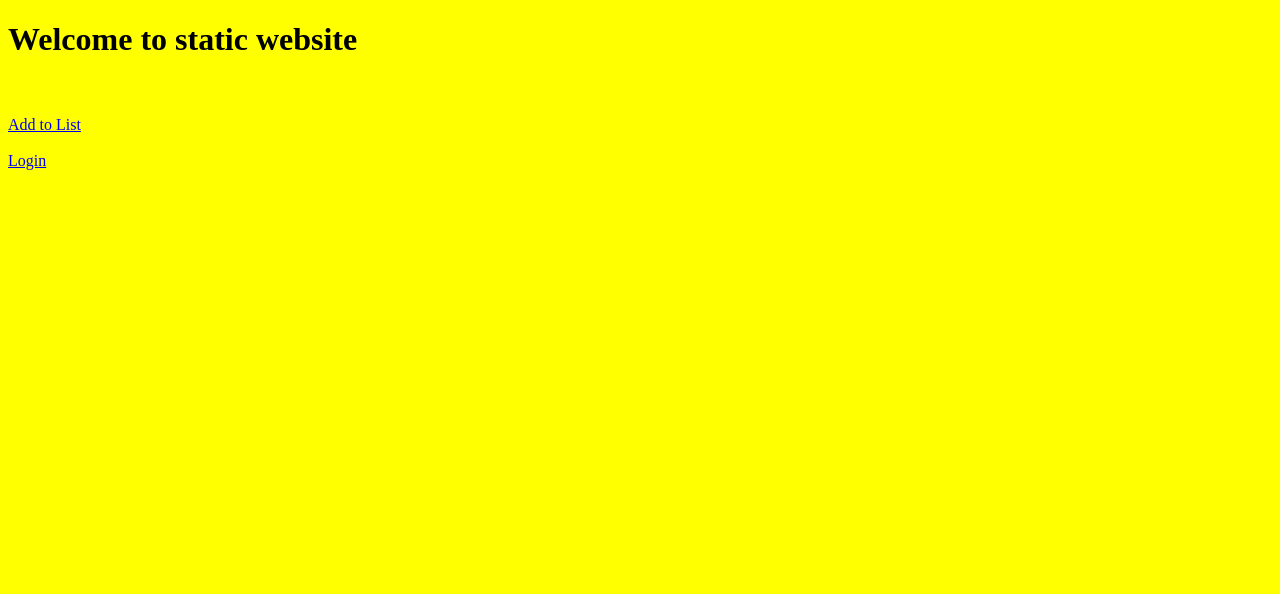
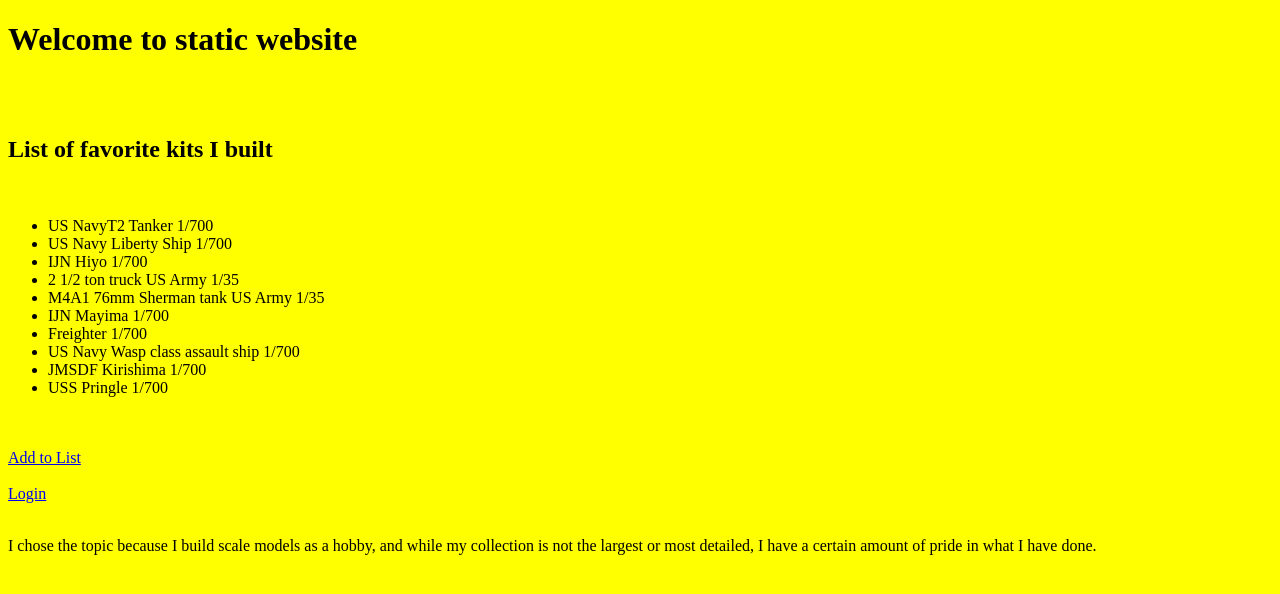
Before and after one commit to robcostello3/StaticWebSite, a website: page views/index.html in a window 1280 px wide. Drawn offline with Linux system fonts and the light colour scheme.

Commit message:
added text boxes and started list

```diff
--- a/views/index.html
+++ b/views/index.html
@@ -11,12 +11,33 @@
     <h1>Welcome to static website</h1>
     <br>
     <br>
+    <h2>List of favorite kits I built</h2>
+    <br>
+    <ul>
+        <li>US NavyT2 Tanker 1/700</li>
+        <li>US Navy Liberty Ship 1/700</li>
+        <li>IJN Hiyo 1/700</li>
+        <li>2 1/2 ton truck US Army 1/35</li>
+        <li>M4A1 76mm Sherman tank US Army 1/35</li>
+        <li>IJN Mayima 1/700</li>
+        <li>Freighter 1/700</li>
+        <li>US Navy Wasp class assault ship 1/700</li>
+        <li>JMSDF Kirishima 1/700</li>
+        <li>USS Pringle 1/700</li>
+    </ul>
+    <br>
+    <br>
     <a href="/addList.html">Add to List</a>
     <br>
     <br>
     <a href="/login.html">Login</a>
     <br>
     <br>
+    <p>I chose the topic because I build scale models as a hobby,
+        and while my collection is not the largest or most detailed,
+        I have a certain amount of pride in what I have done.
+
+    </p>
     <!--<img src="image/what.JPG" alt="What" width="500" height="400">-->
 
     <script src="scripts/script.js"></script>
```
Also changed, not shown: views/addList.html (+2 -0 lines), views/login.html (+2 -0 lines).
